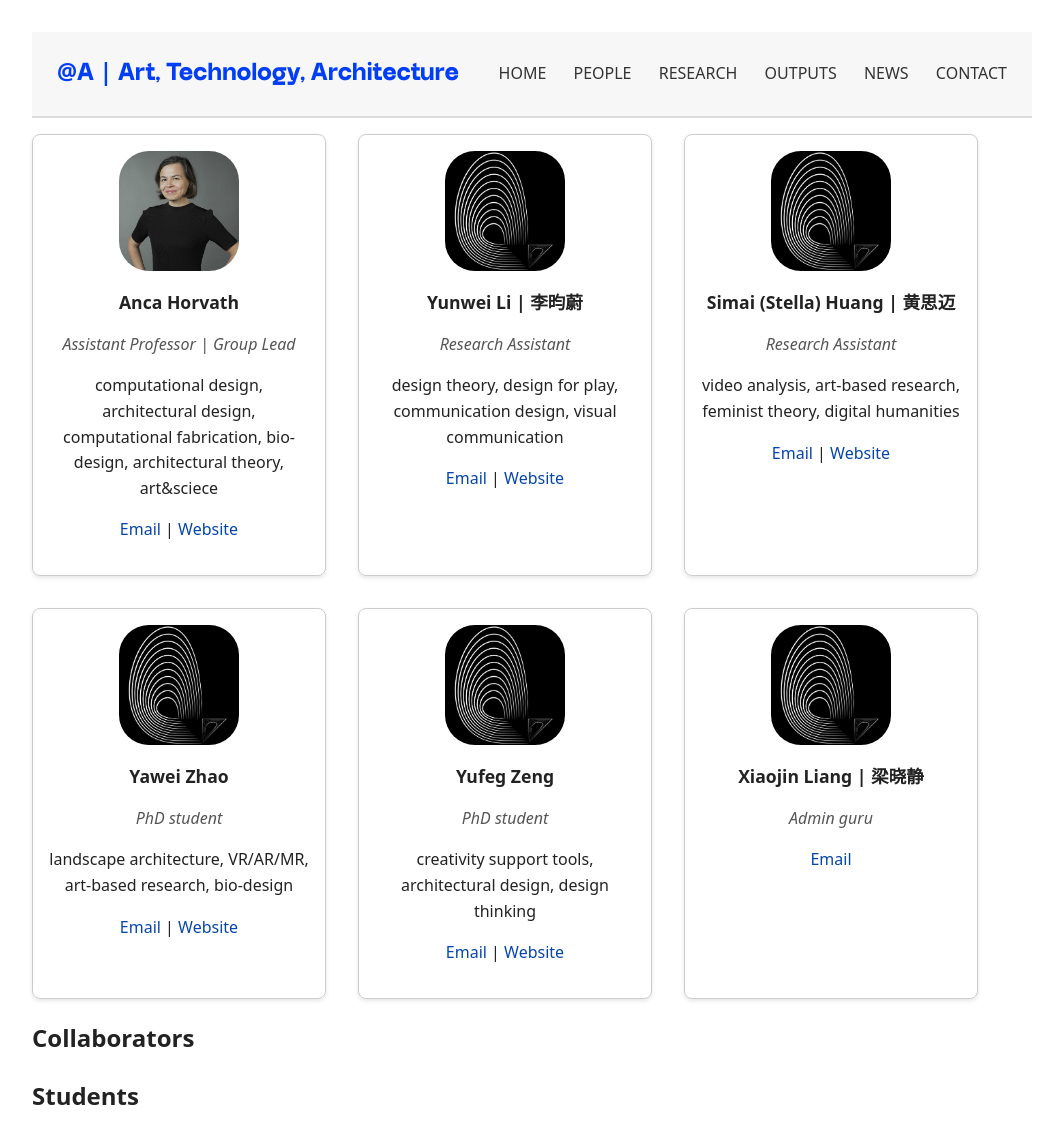
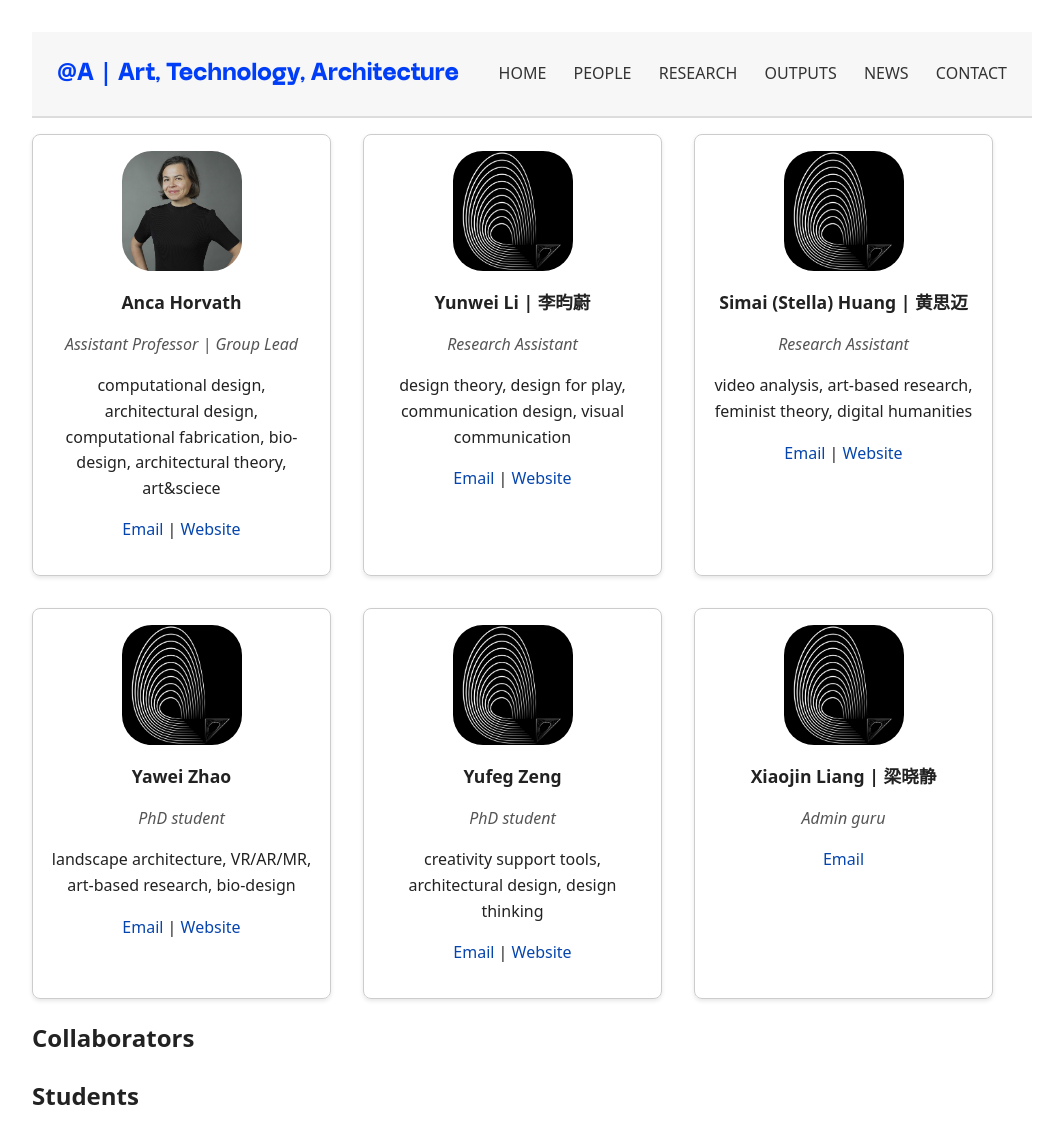
Before and after one commit to anqua/at-a, a Jekyll site: the page built from people.md, in a window 1280 px wide. Shown: the whole page, without its empty margins (108-1171 px from the left). Built offline with Jekyll 4.4.1, drawn with Linux system fonts in a browser that asks for light colours; some web fonts are replaced.

Commit message:
Update style.css

```diff
--- a/assets/css/style.css
+++ b/assets/css/style.css
@@ -156,7 +156,7 @@ h1 {
 .person-card {
   border: 1px solid #ccc;
   padding: 1em;
-  flex: 0 1 260px;
+  flex: 0 1 265px;
   text-align: center;
   border-radius: 8px;
   box-shadow: 0 2px 4px rgba(0,0,0,0.1);
```
